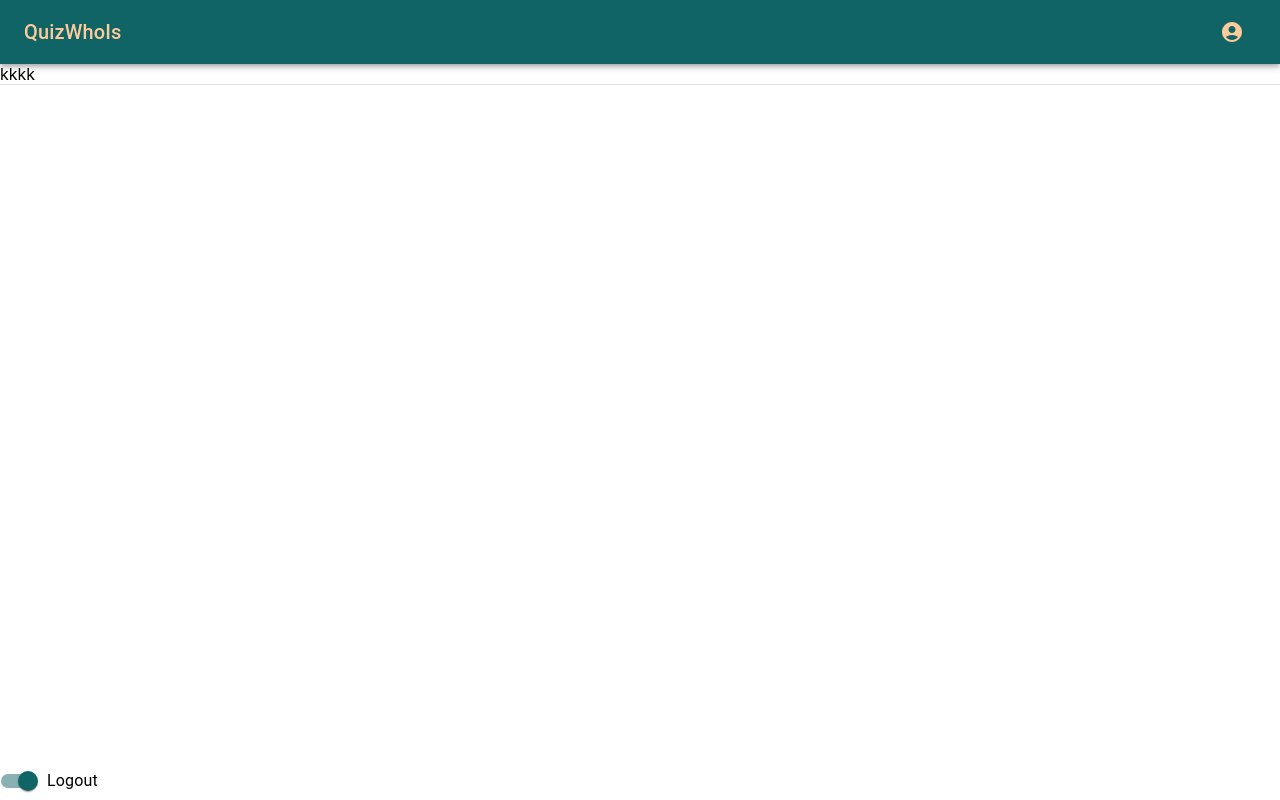
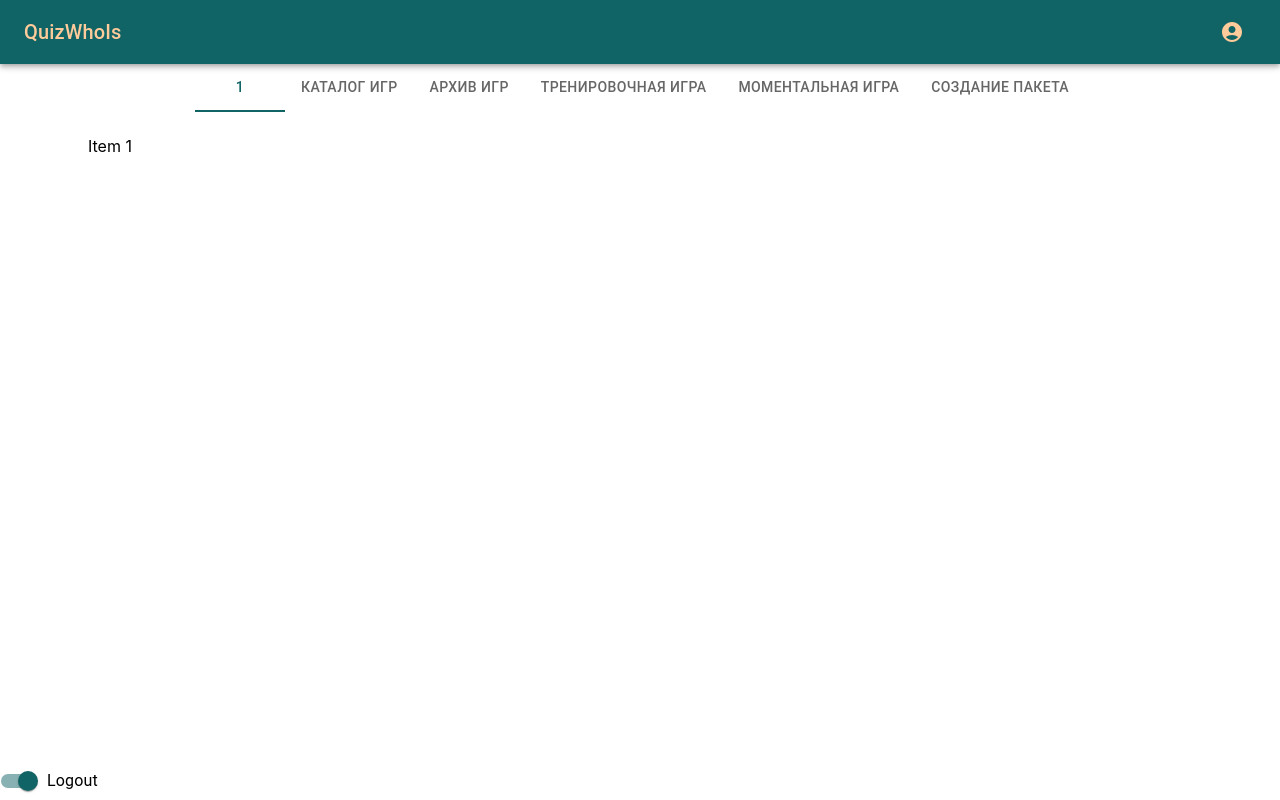
Before and after one commit to veatik90/QuizWhois, a React (Create React App) app: page /dashboard in a window 1280 px wide. Built offline with nearby package versions, Linux system fonts and the light colour scheme.

Commit message:
feat: add tabs

```diff
--- a/src/App.tsx
+++ b/src/App.tsx
@@ -4,6 +4,7 @@ import { Header } from './components/Header';
 import { NotFound } from './pages/NotFound';
 import { Auth } from './pages/Auth';
 import { Dashboard } from './pages/Dashboard';
+import { GameCatalog } from './pages/GameCatalog';
 
 const App: FC = () => {
   return (
@@ -19,6 +20,9 @@ const App: FC = () => {
         <Route path="/auth">
           <Auth />
         </Route>
+        <Route path="/dashboard/games">
+          <GameCatalog />
+        </Route>
         <Route path="*">
           <NotFound />
         </Route>
--- a/src/pages/Dashboard/index.tsx
+++ b/src/pages/Dashboard/index.tsx
@@ -1,6 +1,62 @@
-import { Box } from '@mui/material';
-import { FC } from 'react';
+import * as React from 'react';
+import { Tabs, Tab, Box, Container } from '@mui/material';
+import { GameCatalog } from '../GameCatalog';
 
-export const Dashboard: FC = () => {
-  return <Box sx={{ borderBottom: 1, borderColor: 'divider' }}>kkkk</Box>;
-};
+interface TabPanelProps {
+  // eslint-disable-next-line react/require-default-props
+  children?: React.ReactNode;
+  index: number;
+  value: number;
+}
+
+function TabPanel(props: TabPanelProps) {
+  // eslint-disable-next-line @typescript-eslint/no-unused-vars
+  const { children, value, index, ...other } = props;
+
+  return (
+    <>
+      {value === index && (
+        <Box sx={{ p: 3 }}>
+          <Box>{children}</Box>
+        </Box>
+      )}
+    </>
+  );
+}
+
+export function Dashboard() {
+  const [value, setValue] = React.useState(0);
+
+  const handleChange = (event: React.SyntheticEvent, newValue: number) => {
+    console.warn(newValue);
+    setValue(newValue);
+  };
+
+  return (
+    <Box>
+      <Container component="main" maxWidth="lg">
+        <Box>
+          <Tabs value={value} onChange={handleChange} centered>
+            <Tab label="1" />
+            <Tab label="Каталог игр" />
+            <Tab label="Архив игр" />
+            <Tab label="Тренировочная игра" />
+            <Tab label="Моментальная игра" />
+            <Tab label="Создание пакета" />
+          </Tabs>
+        </Box>
+        <TabPanel value={value} index={0}>
+          Item 1
+        </TabPanel>
+        {value === 1 && <GameCatalog />}
+
+        <TabPanel value={value} index={2}>
+          Item Two
+        </TabPanel>
+        <TabPanel value={value} index={3}>
+          Item Three
+        </TabPanel>
+      </Container>
+    </Box>
+  );
+}
--- /dev/null
+++ b/src/pages/GameCatalog/index.tsx
@@ -0,0 +1,12 @@
+import * as React from 'react';
+import Box from '@mui/material/Box';
+import { Prompt } from 'react-router';
+
+export function GameCatalog() {
+  return (
+    <Box sx={{ width: '100%' }}>
+      GameCatalog
+      <Prompt when message="Are you sure you want to leave?" />
+    </Box>
+  );
+}
```
